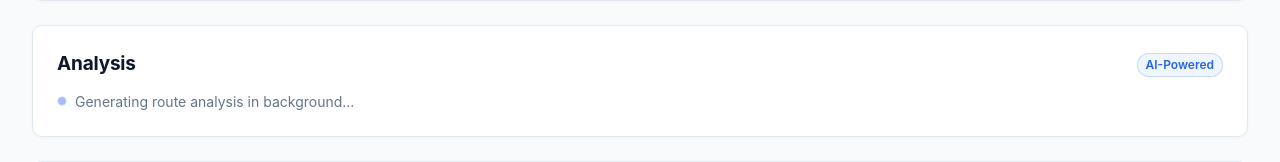
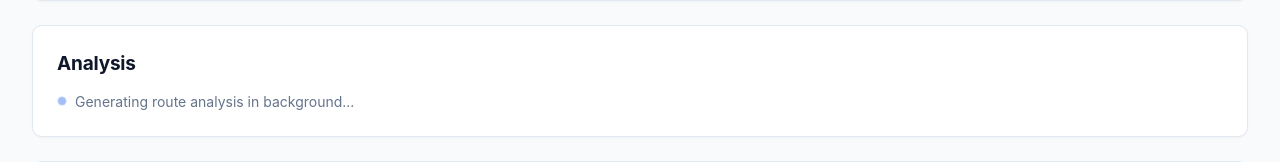
Before and after one commit to Mahboob-A/SpotterRouter, a Django app: template ui/templates/ui/trip_detail.html in a window 1280 px wide. Shown: the part 646-808 px from the top of the page. Run offline with Django 5.2, Linux system fonts and the light colour scheme; the template is opened without the code that fills it, so the values that code supplies are empty; parts of the project's set-up code (start-up, migrations or seed data) failed here and were passed over.

Commit message:
feat(ui): remove ai-powered badge from analysis card and ignore impeccable

```diff
--- a/ui/templates/ui/trip_detail.html
+++ b/ui/templates/ui/trip_detail.html
@@ -161,7 +161,6 @@
 <div class="card">
     <div style="display: flex; align-items: center; justify-content: space-between; margin-bottom: 12px; flex-wrap: wrap; gap: 8px;">
         <h2 class="card-title" style="margin-bottom: 0;">Analysis</h2>
-        <span class="badge badge-blue">AI-Powered</span>
     </div>
     {% if trip.ai_explanation %}
         {% if "unconfigured" in trip.ai_explanation|lower %}
```
Also changed, not shown: 1 other file.
